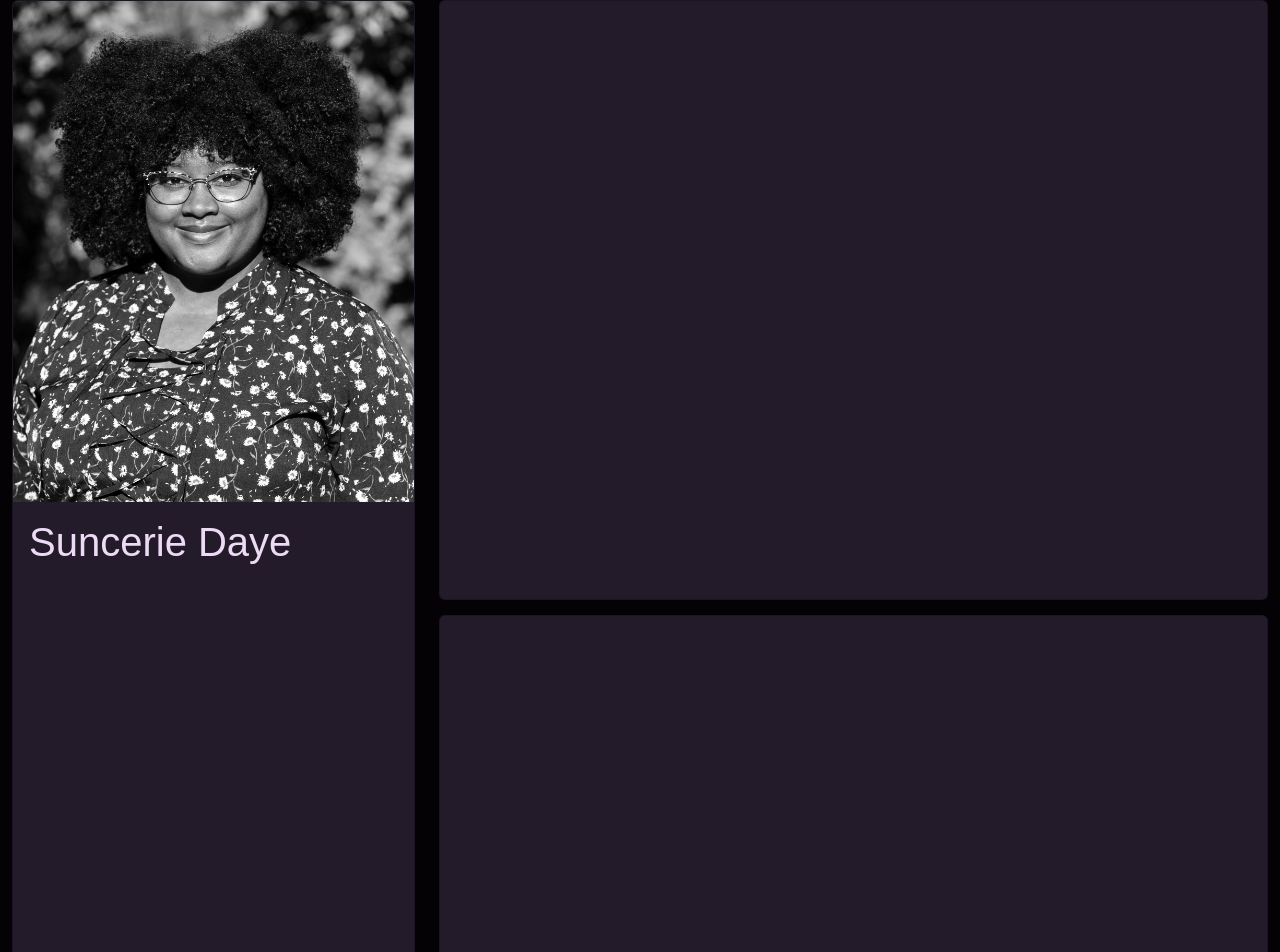
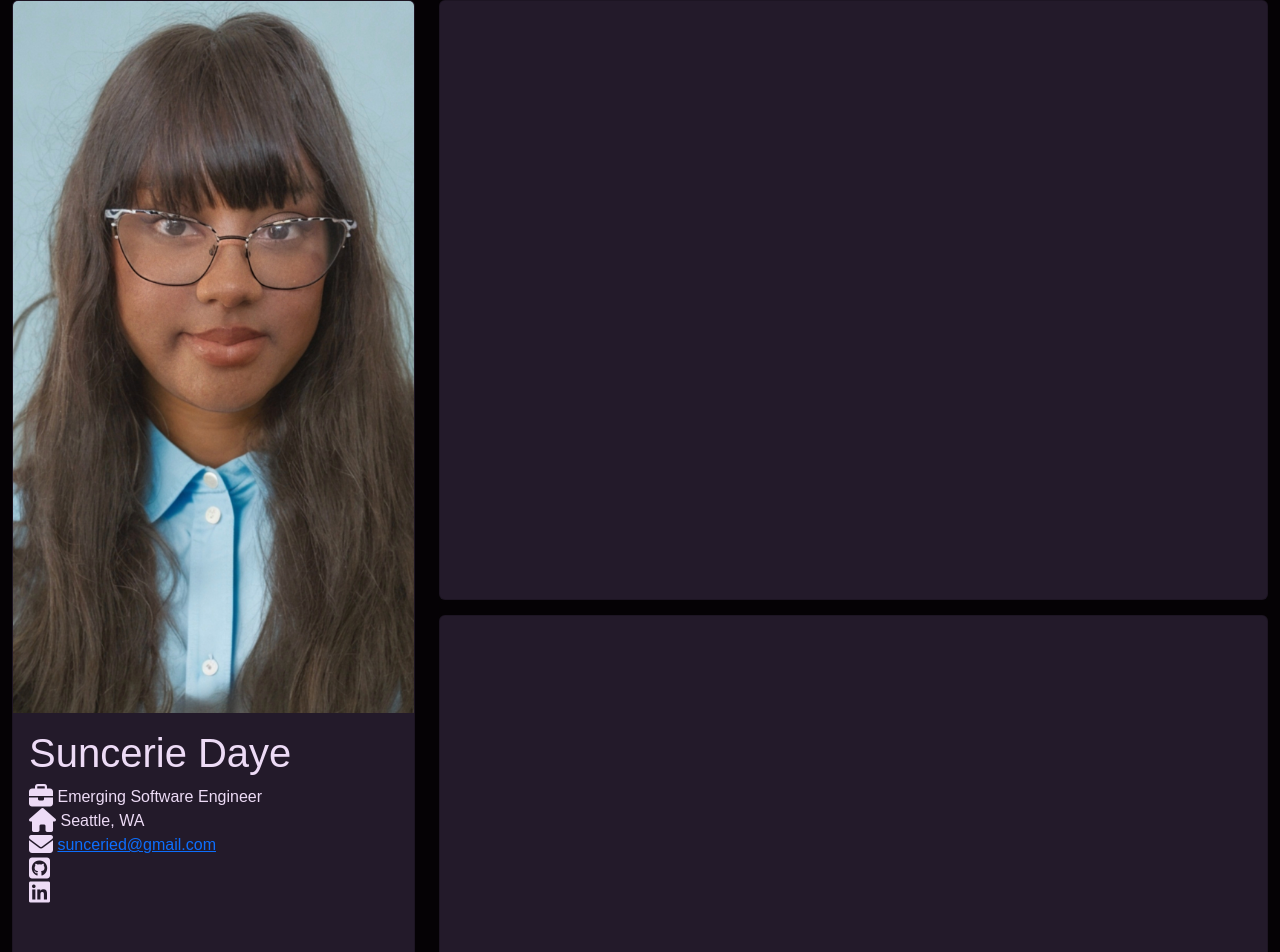
Before and after one commit to SunnyDaye/sunceriedayedotcom, a website: page webpage/index.html in a window 1280 px wide. Shown: the top 952 px of the page. Drawn offline with nearby package versions, Linux system fonts and the light colour scheme; a web font is replaced by a local one.

Commit message:
Side panel info and headshot added

```diff
--- a/package.json
+++ b/package.json
@@ -4,7 +4,8 @@
   "description": "Suncerie Daye's portfolio website",
   "main": "index.js",
   "scripts": {
-    "test": "echo \"Error: no test specified\" && exit 1"
+    "test": "nodemon index.js",
+    "start": "node index.js"
   },
   "repository": {
     "type": "git",
@@ -19,5 +20,8 @@
   "dependencies": {
     "dotenv": "^16.3.1",
     "express": "^4.18.2"
+  },
+  "devDependencies": {
+    "nodemon": "^3.0.1"
   }
 }
--- a/webpage/css/index.css
+++ b/webpage/css/index.css
@@ -26,8 +26,9 @@ body {
 }
 
 .side-panel {
-    height: 1400px;
+    height: 1900px;
 }
+
 
 .page {
     height:600px;
--- a/webpage/index.html
+++ b/webpage/index.html
@@ -5,6 +5,7 @@
     <meta name="viewport" content="width=device-width, initial-scale=1.0">
     <link href="https://cdn.jsdelivr.net/npm/bootstrap@5.3.2/dist/css/bootstrap.min.css" rel="stylesheet" integrity="sha384-T3c6CoIi6uLrA9TneNEoa7RxnatzjcDSCmG1MXxSR1GAsXEV/Dwwykc2MPK8M2HN" crossorigin="anonymous">
     <script src="https://cdn.jsdelivr.net/npm/bootstrap@5.3.2/dist/js/bootstrap.bundle.min.js" integrity="sha384-C6RzsynM9kWDrMNeT87bh95OGNyZPhcTNXj1NW7RuBCsyN/o0jlpcV8Qyq46cDfL" crossorigin="anonymous"></script>
+    <script src="https://kit.fontawesome.com/266b8a6634.js" crossorigin="anonymous"></script>
     <link rel="stylesheet" href="css/index.css">
     <title>Suncerie Daye</title>
 </head>
@@ -13,10 +14,28 @@
         <div class="row">
             <div class="col-4">
                 <div class="card side-panel">
-                    <img src="images/suncerie-daye-headshot.jpg" class="card-img-top" alt="...">
+                    <img src="images/suncerie-daye-headshot-current.jpg" class="card-img-top" alt="...">
 
                     <div class="card-body">
                         <h1>Suncerie Daye</h1>
+                        <div>
+                            <i class="fa-solid fa-briefcase fa-xl"></i>
+                            <span>Emerging Software Engineer</span>
+                        </div>
+                        <div>
+                            <i class="fa-solid fa-house fa-xl"></i>
+                            <span>Seattle, WA</span>
+                        </div>
+                        <div>
+                            <i class="fa-solid fa-envelope fa-xl"></i>
+                            <a href="mailto:sunceried@gmail.com">sunceried@gmail.com</a>
+                        </div>
+                        <div>
+                            <i class="fa-brands fa-square-github fa-xl"></i>
+                        </div>
+                        <div>
+                            <i class="fa-brands fa-linkedin fa-xl"></i>
+                        </div>
                     </div>
                 </div>
             </div>
```
Also changed, not shown: webpage/images/suncerie-daye-headshot-current.jpg (added), webpage/images/suncerie-daye-headshot.jpg (deleted), 1 other file.
